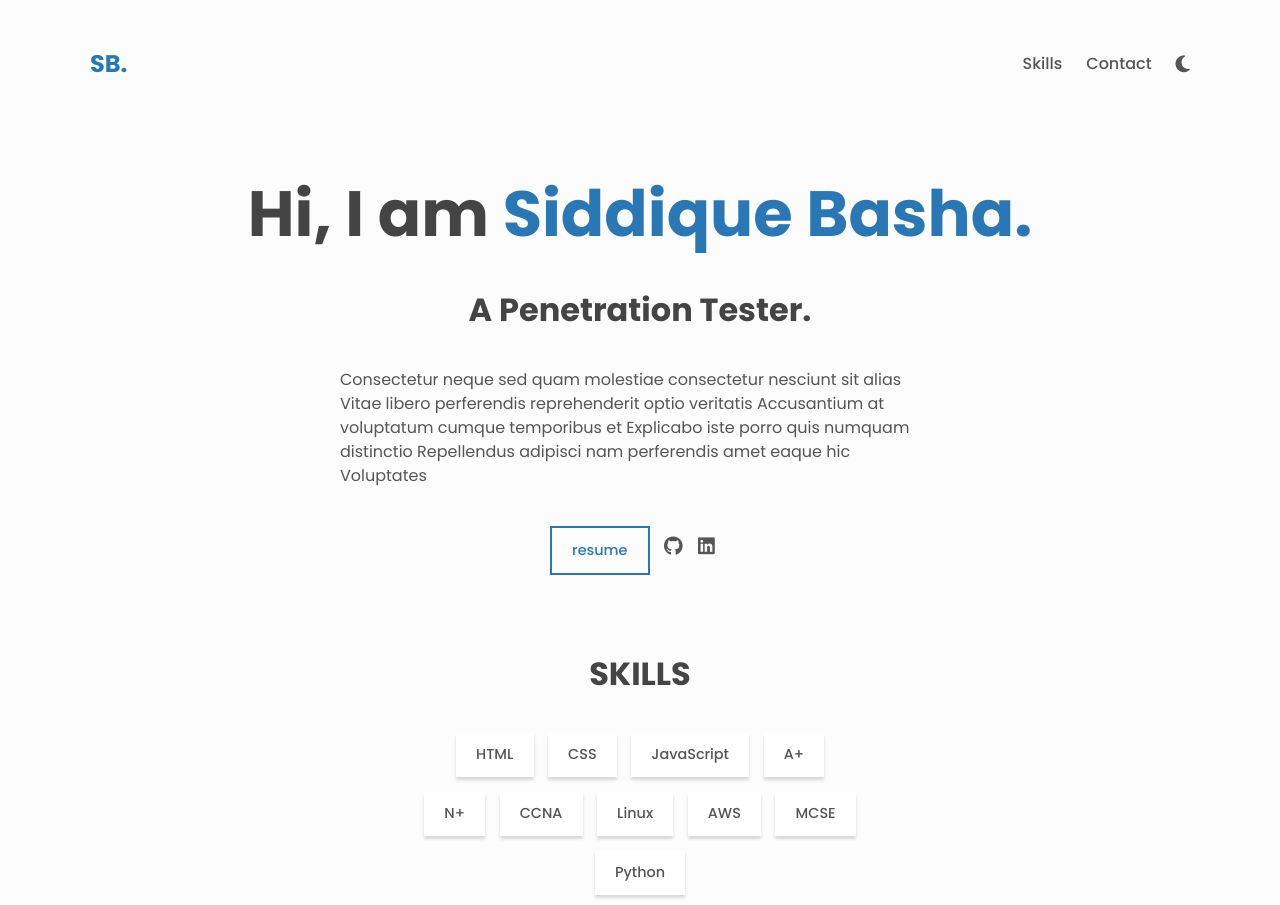
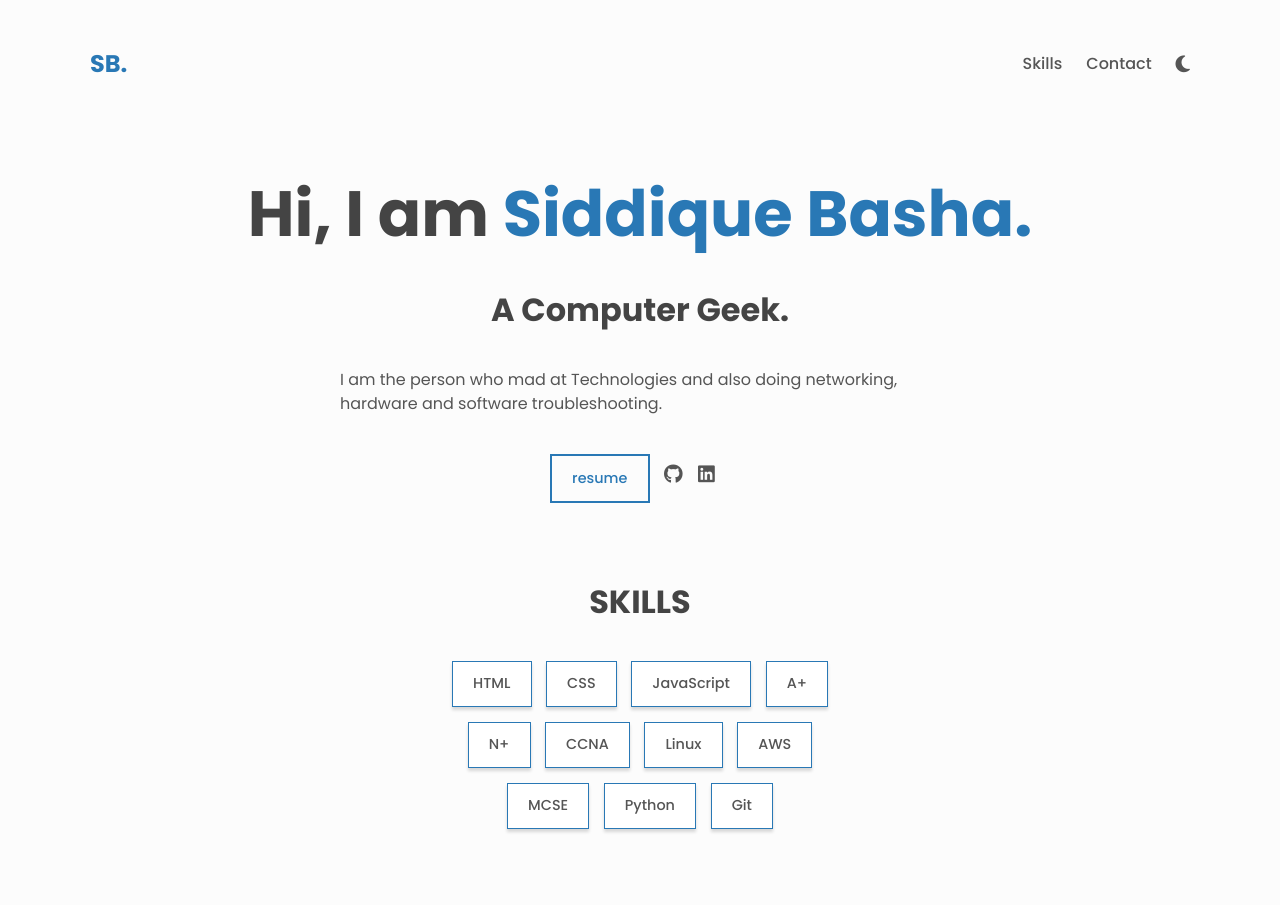
Before and after one commit to SiddiqueBasha7/portfolio, a plain HTML site: page index.html in a window 1280 px wide. Shown: the top 905 px of the page. Drawn offline with Linux system fonts and the light colour scheme.

Commit message:
commit 2

```diff
--- a/index.html
+++ b/index.html
@@ -4,7 +4,6 @@
     <meta charset="UTF-8" />
     <meta name="viewport" content="width=device-width, initial-scale=1" />
     <meta name="description" content="Portfolio" />
-    <!--link rel="shortcut icon" href="favicon.ico" type="image/x-icon"-->
     <link rel="icon" href="favicon.ico" type="image/x-icon">
     <link rel="preconnect" href="https://fonts.googleapis.com" />
     <link rel="preconnect" href="https://fonts.gstatic.com" crossorigin />
@@ -18,15 +17,16 @@
     ></script>
     <link rel="stylesheet" href="styles.css" />
     <title>Siddique Basha</title>
+
   </head>
   <body class="light" id="top">
+
     <header class="header center">
       <h3>
-        <a href="https://github.com/SiddiqueBasha7/cleanfolio-minimal" class="link"
+        <a href="https://github.com/SiddiqueBasha7/portfolio" class="link"
           >SB.</a
         >
       </h3>
-
       <nav class="nav center">
         <ul class="nav__list center">
           <!--<li class="nav__list-item">
@@ -55,20 +55,19 @@
     </header>
 
     <main>
+
       <!-- About -->
       <div class="about center">
         <h1>Hi, I am <span class="about__name">Siddique Basha.</span></h1>
-        <h2 class="about__role">A Penetration Tester.</h2>
+        <h2 class="about__role">A Computer Geek.</h2>
         <p class="about__desc">
-          Consectetur neque sed quam molestiae consectetur nesciunt sit alias
-          Vitae libero perferendis reprehenderit optio veritatis Accusantium at
-          voluptatum cumque temporibus et Explicabo iste porro quis numquam
-          distinctio Repellendus adipisci nam perferendis amet eaque hic
-          Voluptates
+          I am the person who mad at Technologies
+          and also doing networking,
+          hardware and software troubleshooting.
         </p>
 
         <div class="about__contact center">
-          <a href="#https://example.com">
+          <a href="https://drive.google.com/file/d/1F9qK39WMkYtEfQM_6G7Dklv2pgoyo77Y/view?usp=sharing">
             <span class="btn btn--outline">Resume</span>
           </a>
 
@@ -198,6 +197,7 @@
           <li class="skills__list-item btn btn--plain">AWS</li>
           <li class="skills__list-item btn btn--plain">MCSE</li>
           <li class="skills__list-item btn btn--plain">Python</li>
+          <li class="skills__list-item btn btn--plain">Git</li>
         </ul>
       </section>
 
--- a/styles.css
+++ b/styles.css
@@ -326,14 +326,17 @@ main {
 .skills__list {
   max-width: 450px;
   width: 95%;
+
   margin: 0 auto;
   display: flex;
   flex-wrap: wrap;
   justify-content: center;
+
 }
 
 .skills__list-item {
   margin: 0.5em;
+  border: 0.2px solid var(--clr-primary);
 }
 
 .contact {
```
